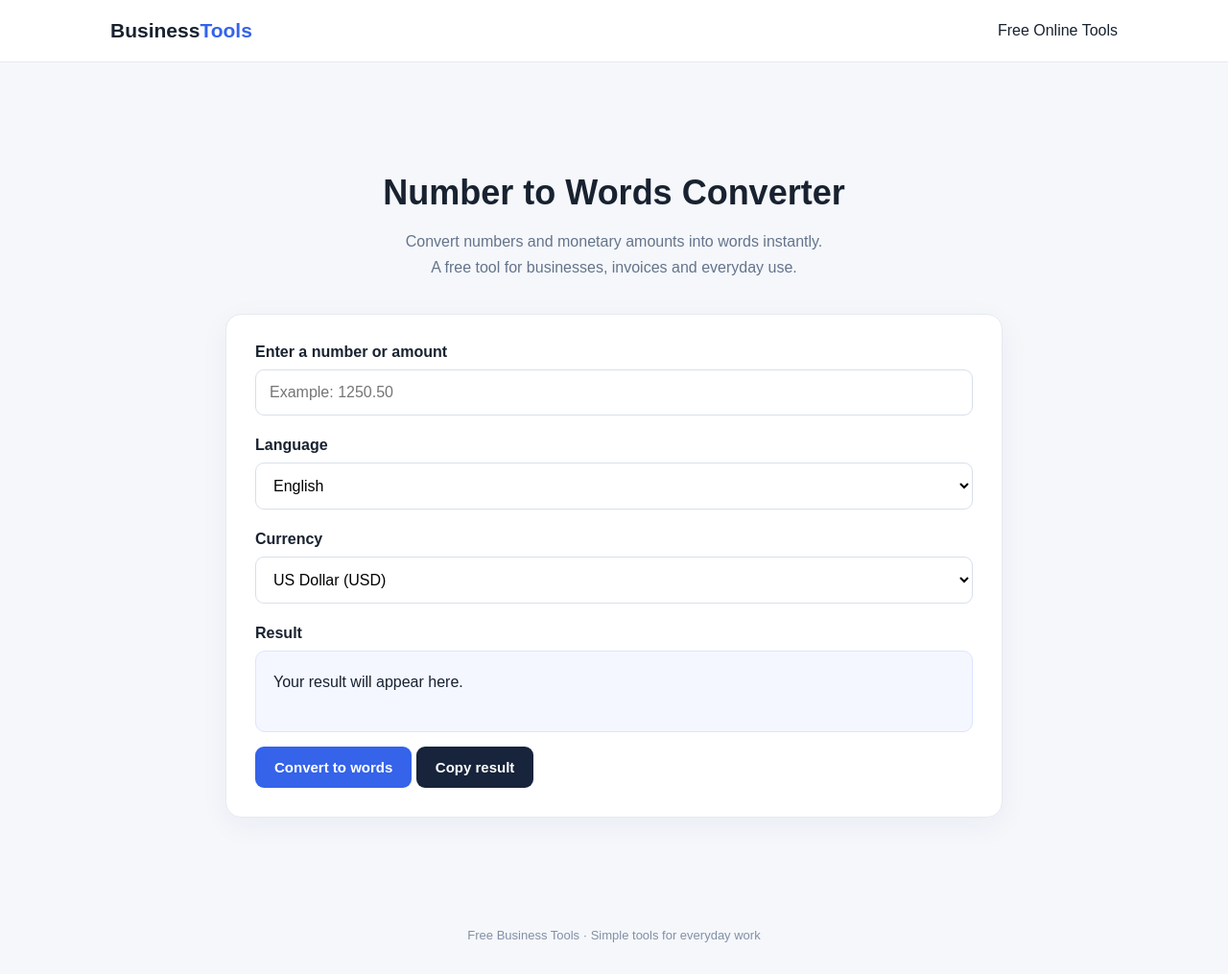
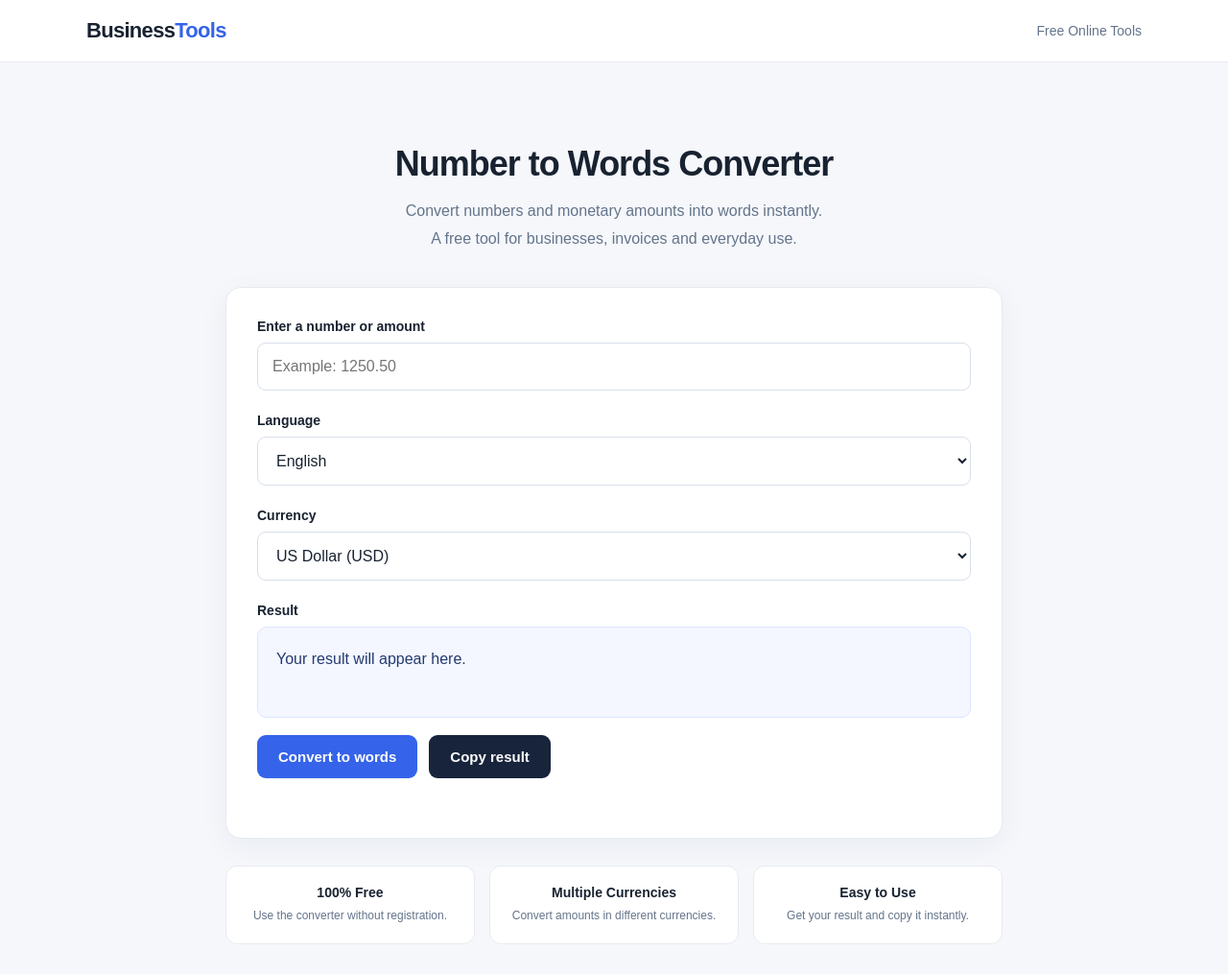
Before and after one commit to vogalaxai-lgtm/business-tools, a plain HTML site: page index.html in a window 1280 px wide. Shown: the top 1015 px of the page at 96% size. Drawn offline with Linux system fonts and the light colour scheme.

Commit message:
Update index.html

```diff
--- a/index.html
+++ b/index.html
@@ -4,121 +4,282 @@
 <head>
   <meta charset="UTF-8">
   <meta name="viewport" content="width=device-width, initial-scale=1.0">
-  <meta name="description" content="Free number to words and amount in words converter for business, invoices and payments.">
-  <title>Number to Words | Free Business Tool</title>
+  <meta name="description" content="Free online number to words and amount in words converter for businesses, invoices and payments.">
+  <meta name="theme-color" content="#ffffff">
+
+  <title>Number to Words Converter | Free Business Tools</title>
+
   <style>
-    * { box-sizing: border-box; }
+    * {
+      box-sizing: border-box;
+    }
+
     body {
       margin: 0;
-      font-family: Arial, sans-serif;
+      font-family: Arial, Helvetica, sans-serif;
       background: #f5f7fb;
       color: #182230;
     }
+
     header {
-      background: white;
+      background: #ffffff;
       border-bottom: 1px solid #e7eaf0;
-      padding: 20px;
+      padding: 19px 20px;
     }
+
     .nav {
-      max-width: 1050px;
+      max-width: 1100px;
       margin: auto;
       display: flex;
       justify-content: space-between;
       align-items: center;
     }
-    .logo { font-size: 21px; font-weight: 800; }
-    .logo span { color: #3563e9; }
+
+    .logo {
+      font-size: 22px;
+      font-weight: 800;
+      letter-spacing: -0.7px;
+    }
+
+    .logo span {
+      color: #3563e9;
+    }
+
+    .nav-label {
+      color: #64748b;
+      font-size: 14px;
+    }
+
     .container {
       max-width: 850px;
       margin: 65px auto;
       padding: 20px;
     }
-    .intro { text-align: center; margin-bottom: 35px; }
-    .intro h1 { font-size: 36px; margin-bottom: 12px; }
-    .intro p { color: #64748b; line-height: 1.7; }
+
+    .intro {
+      text-align: center;
+      margin-bottom: 35px;
+    }
+
+    .intro h1 {
+      font-size: 36px;
+      letter-spacing: -1px;
+      margin: 0 0 14px;
+    }
+
+    .intro p {
+      color: #64748b;
+      font-size: 16px;
+      line-height: 1.8;
+      margin: 0;
+    }
+
     .tool {
-      background: white;
-      padding: 30px;
+      background: #ffffff;
+      padding: 32px;
       border-radius: 16px;
       border: 1px solid #e6eaf0;
-      box-shadow: 0 8px 30px rgba(20,35,70,.05);
+      box-shadow: 0 8px 30px rgba(20,35,70,0.05);
     }
+
     label {
       display: block;
       font-weight: 600;
+      font-size: 14px;
       margin-bottom: 9px;
     }
+
     input, select {
       width: 100%;
-      padding: 14px;
+      padding: 15px;
       border: 1px solid #d9dfeb;
       border-radius: 9px;
       font-size: 16px;
-      background: white;
-      margin-bottom: 22px;
+      background: #ffffff;
+      color: #182230;
+      margin-bottom: 23px;
+      outline: none;
     }
+
+    input:focus, select:focus {
+      border-color: #3563e9;
+      box-shadow: 0 0 0 3px rgba(53,99,233,0.10);
+    }
+
+    .result-heading {
+      display: flex;
+      justify-content: space-between;
+      align-items: center;
+      margin-bottom: 9px;
+    }
+
+    .result-heading label {
+      margin: 0;
+    }
+
     .result {
       background: #f4f7ff;
       border: 1px solid #dce5ff;
       border-radius: 10px;
-      padding: 18px;
-      min-height: 85px;
-      line-height: 1.7;
+      padding: 19px;
+      min-height: 95px;
+      line-height: 1.8;
+      font-size: 16px;
       overflow-wrap: anywhere;
+      color: #243b70;
     }
+
+    .actions {
+      display: flex;
+      gap: 12px;
+      flex-wrap: wrap;
+      margin-top: 18px;
+    }
+
     button {
       border: 0;
       border-radius: 9px;
-      padding: 13px 20px;
+      padding: 14px 22px;
       background: #3563e9;
-      color: white;
+      color: #ffffff;
       font-size: 15px;
       font-weight: 600;
       cursor: pointer;
-      margin-top: 15px;
+      transition: background 0.2s;
     }
-    button:hover { background: #244dc4; }
+
+    button:hover {
+      background: #244dc4;
+    }
+
+    button.secondary {
+      background: #17243b;
+    }
+
+    button.secondary:hover {
+      background: #2b3d59;
+    }
+
+    button:focus-visible {
+      outline: 3px solid #9db6ff;
+      outline-offset: 3px;
+    }
+
+    .message {
+      margin-top: 12px;
+      font-size: 13px;
+      color: #64748b;
+      min-height: 18px;
+    }
+
+    .features {
+      display: grid;
+      grid-template-columns: repeat(3, 1fr);
+      gap: 15px;
+      margin-top: 28px;
+    }
+
+    .feature {
+      background: #ffffff;
+      border: 1px solid #e7eaf0;
+      padding: 19px;
+      border-radius: 12px;
+      text-align: center;
+    }
+
+    .feature strong {
+      display: block;
+      font-size: 14px;
+      margin-bottom: 7px;
+    }
+
+    .feature p {
+      font-size: 12px;
+      color: #64748b;
+      line-height: 1.6;
+      margin: 0;
+    }
+
     footer {
       text-align: center;
-      padding: 30px;
+      padding: 30px 15px;
       color: #8290a5;
       font-size: 13px;
+      border-top: 1px solid #e7eaf0;
+      background: #ffffff;
     }
-    @media(max-width:600px) {
-      .container { margin: 35px auto; }
-      .intro h1 { font-size: 28px; }
-      .tool { padding: 20px; }
+
+    @media (max-width: 600px) {
+      .container {
+        margin: 35px auto;
+        padding: 15px;
+      }
+
+      .intro h1 {
+        font-size: 28px;
+      }
+
+      .intro p {
+        font-size: 14px;
+      }
+
+      .tool {
+        padding: 21px;
+      }
+
+      .features {
+        grid-template-columns: 1fr;
+      }
+
+      .actions button {
+        flex: 1;
+      }
     }
   </style>
 </head>
+
 <body>
+
   <header>
     <div class="nav">
       <div class="logo">Business<span>Tools</span></div>
-      <div>Free Online Tools</div>
+      <div class="nav-label">Free Online Tools</div>
     </div>
   </header>
 
   <main class="container">
+
     <section class="intro">
       <h1>Number to Words Converter</h1>
-      <p>Convert numbers and monetary amounts into words instantly.<br>
-      A free tool for businesses, invoices and everyday use.</p>
+      <p>
+        Convert numbers and monetary amounts into words instantly.
+        <br>
+        A free tool for businesses, invoices and everyday use.
+      </p>
     </section>
 
     <section class="tool">
+
       <label for="amount">Enter a number or amount</label>
-      <input id="amount" type="text" inputmode="decimal"
-        placeholder="Example: 1250.50">
+
+      <input
+        id="amount"
+        type="text"
+        inputmode="decimal"
+        placeholder="Example: 1250.50"
+        autocomplete="off"
+      >
 
       <label for="language">Language</label>
+
       <select id="language">
         <option value="en">English</option>
-        <option value="fr">French</option>
-        <option value="ar">Arabic</option>
+        <option value="fr" disabled>French (Coming soon)</option>
+        <option value="ar" disabled>Arabic (Coming soon)</option>
       </select>
 
       <label for="currency">Currency</label>
+
       <select id="currency">
         <option value="USD">US Dollar (USD)</option>
         <option value="EUR">Euro (EUR)</option>
@@ -130,18 +291,110 @@
         <option value="INR">Indian Rupee (INR)</option>
       </select>
 
-      <label>Result</label>
-      <div class="result" id="result">
+      <div class="result-heading">
+        <label for="result">Result</label>
+      </div>
+
+      <div
+        class="result"
+        id="result"
+        aria-live="polite"
+      >
         Your result will appear here.
       </div>
 
-      <button id="convert">Convert to words</button>
-      <button id="copy" style="background:#17243b">Copy result</button>
+      <div class="actions">
+        <button id="convert" type="button">
+          Convert to words
+        </button>
+
+        <button
+          id="copy"
+          class="secondary"
+          type="button"
+        >
+          Copy result
+        </button>
+      </div>
+
+      <div class="message" id="message" role="status"></div>
+
     </section>
+
+    <section class="features">
+
+      <div class="feature">
+        <strong>100% Free</strong>
+        <p>Use the converter without registration.</p>
+      </div>
+
+      <div class="feature">
+        <strong>Multiple Currencies</strong>
+        <p>Convert amounts in different currencies.</p>
+      </div>
+
+      <div class="feature">
+        <strong>Easy to Use</strong>
+        <p>Get your result and copy it instantly.</p>
+      </div>
+
+    </section>
+
   </main>
 
   <footer>
     Free Business Tools · Simple tools for everyday work
   </footer>
+
+  <script src="script.js"></script>
+
+  <script>
+    const amountInput = document.getElementById("amount");
+    const currencySelect = document.getElementById("currency");
+    const resultBox = document.getElementById("result");
+    const messageBox = document.getElementById("message");
+
+    document.getElementById("convert").addEventListener("click", function () {
+      const value = amountInput.value.trim();
+      const currency = currencySelect.value;
+
+      messageBox.textContent = "";
+
+      if (!value) {
+        resultBox.textContent = "Please enter an amount first.";
+        return;
+      }
+
+      try {
+        resultBox.textContent = amountToWords(value, currency);
+      } catch (error) {
+        resultBox.textContent = "Unable to convert this amount.";
+        messageBox.textContent = error.message;
+      }
+    });
+
+    document.getElementById("copy").addEventListener("click", async function () {
+      const text = resultBox.textContent;
+
+      if (!text || text === "Your result will appear here.") {
+        messageBox.textContent = "There is no result to copy.";
+        return;
+      }
+
+      try {
+        await navigator.clipboard.writeText(text);
+        messageBox.textContent = "Result copied successfully.";
+      } catch (error) {
+        messageBox.textContent = "Copy is unavailable in this browser.";
+      }
+    });
+
+    amountInput.addEventListener("keydown", function (event) {
+      if (event.key === "Enter") {
+        document.getElementById("convert").click();
+      }
+    });
+  </script>
+
 </body>
 </html>
```
